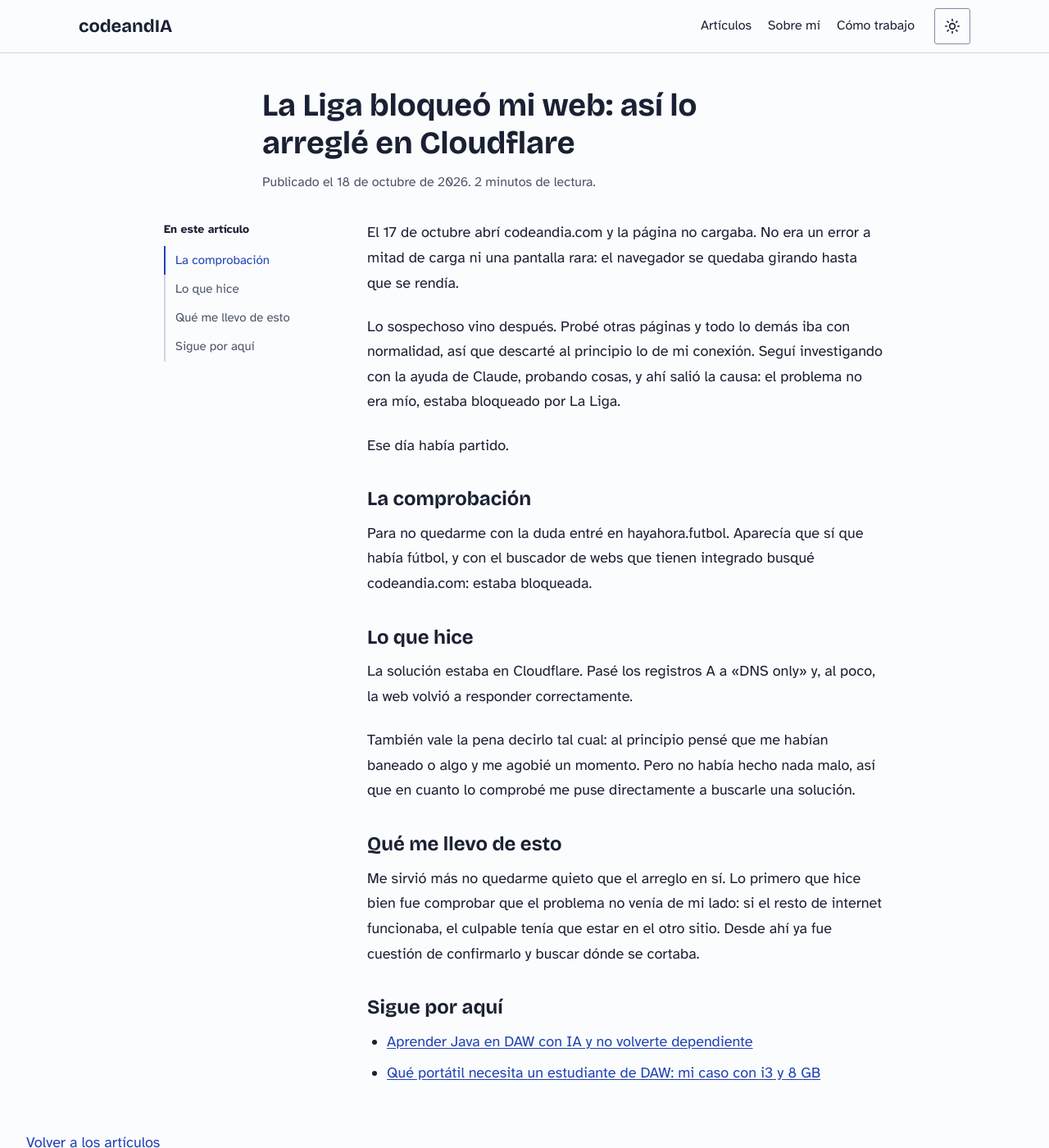
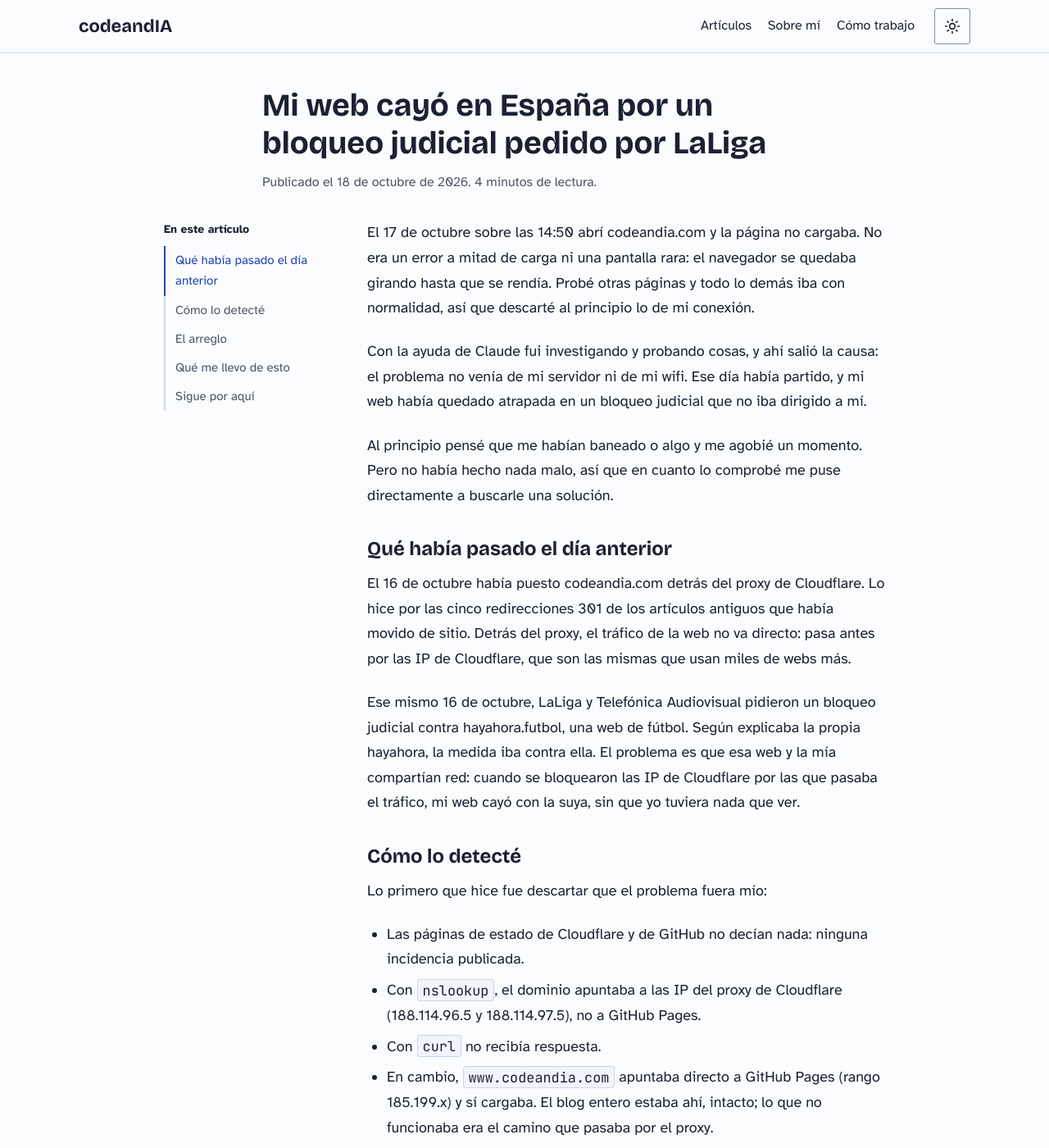
Before and after one commit to vibodigitalinfo-lab/codeandIA, a Jekyll site: the page built from articulos/guias/bloqueo-laliga-a-cloudflare-y-como-afecto-a-este-blog.md, in a window 1280 px wide and 1400 px high. Shown: the whole window at 82% size. Built offline with Jekyll 4.4.1, drawn with Linux system fonts in a browser that asks for light colours; some of the changed text lies outside the part shown.

Commit message:
Reescribe el articulo del bloqueo de LaLiga con el incidente real del 17 de octubre

```diff
--- a/articulos/guias/bloqueo-laliga-a-cloudflare-y-como-afecto-a-este-blog.md
+++ b/articulos/guias/bloqueo-laliga-a-cloudflare-y-como-afecto-a-este-blog.md
@@ -1,34 +1,49 @@
 ---
 layout: article
-title: "La Liga bloqueó mi web: así lo arreglé en Cloudflare"
-description: "El 17 de octubre codeandia.com dejó de cargar. No era mi conexión: había partido. Así lo detecté y lo solucioné."
+title: "Mi web cayó en España por un bloqueo judicial pedido por LaLiga"
+description: "El 17 de octubre codeandia.com dejó de cargar. No era mi servidor: un bloqueo judicial contra otra web se llevó la IP de Cloudflare donde vivía. Así lo detecté."
 category: "Guía"
 date: 2026-10-18
-readtime: 2
+readtime: 4
 last_modified_at: 2026-10-18
 ---
 
-El 17 de octubre abrí codeandia.com y la página no cargaba. No era un error a mitad de carga ni una pantalla rara: el navegador se quedaba girando hasta que se rendía.
+El 17 de octubre sobre las 14:50 abrí codeandia.com y la página no cargaba. No era un error a mitad de carga ni una pantalla rara: el navegador se quedaba girando hasta que se rendía. Probé otras páginas y todo lo demás iba con normalidad, así que descarté al principio lo de mi conexión.
 
-Lo sospechoso vino después. Probé otras páginas y todo lo demás iba con normalidad, así que descarté al principio lo de mi conexión. Seguí investigando con la ayuda de Claude, probando cosas, y ahí salió la causa: el problema no era mío, estaba bloqueado por La Liga.
+Con la ayuda de Claude fui investigando y probando cosas, y ahí salió la causa: el problema no venía de mi servidor ni de mi wifi. Ese día había partido, y mi web había quedado atrapada en un bloqueo judicial que no iba dirigido a mí.
 
-Ese día había partido.
+Al principio pensé que me habían baneado o algo y me agobié un momento. Pero no había hecho nada malo, así que en cuanto lo comprobé me puse directamente a buscarle una solución.
 
-## La comprobación
+## Qué había pasado el día anterior
 
-Para no quedarme con la duda entré en hayahora.futbol. Aparecía que sí que había fútbol, y con el buscador de webs que tienen integrado busqué codeandia.com: estaba bloqueada.
+El 16 de octubre había puesto codeandia.com detrás del proxy de Cloudflare. Lo hice por las cinco redirecciones 301 de los artículos antiguos que había movido de sitio. Detrás del proxy, el tráfico de la web no va directo: pasa antes por las IP de Cloudflare, que son las mismas que usan miles de webs más.
 
-## Lo que hice
+Ese mismo 16 de octubre, LaLiga y Telefónica Audiovisual pidieron un bloqueo judicial contra hayahora.futbol, una web de fútbol. Según explicaba la propia hayahora, la medida iba contra ella. El problema es que esa web y la mía compartían red: cuando se bloquearon las IP de Cloudflare por las que pasaba el tráfico, mi web cayó con la suya, sin que yo tuviera nada que ver.
 
-La solución estaba en Cloudflare. Pasé los registros A a «DNS only» y, al poco, la web volvió a responder correctamente.
+## Cómo lo detecté
 
-También vale la pena decirlo tal cual: al principio pensé que me habían baneado o algo y me agobié un momento. Pero no había hecho nada malo, así que en cuanto lo comprobé me puse directamente a buscarle una solución.
+Lo primero que hice fue descartar que el problema fuera mío:
+
+- Las páginas de estado de Cloudflare y de GitHub no decían nada: ninguna incidencia publicada.
+- Con `nslookup`, el dominio apuntaba a las IP del proxy de Cloudflare (188.114.96.5 y 188.114.97.5), no a GitHub Pages.
+- Con `curl` no recibía respuesta.
+- En cambio, `www.codeandia.com` apuntaba directo a GitHub Pages (rango 185.199.x) y sí cargaba. El blog entero estaba ahí, intacto; lo que no funcionaba era el camino que pasaba por el proxy.
+
+Para no quedarme con la duda entré en hayahora.futbol. Aparecía que sí que había fútbol ese día, y con el buscador de webs que tienen busqué codeandia.com: estaba bloqueada. Ahí tenía la confirmación.
+
+## El arreglo
+
+Pasé los registros A de Cloudflare a «DNS only». Con el proxy apagado, el tráfico va directo del navegador a GitHub Pages y no toca las IP bloqueadas. Al poco, `nslookup` devolvía el rango 185.199.x de GitHub Pages, `curl -vI` respondía con 200 y la web volvió a cargar.
+
+Pero el arreglo tiene su precio: al apagar el proxy, las cinco redirecciones 301 dejaron de funcionar. DNS only salva el acceso, no el problema de fondo: el bloqueo seguía ahí, y yo seguía sin proxy.
 
 ## Qué me llevo de esto
 
-Me sirvió más no quedarme quieto que el arreglo en sí. Lo primero que hice bien fue comprobar que el problema no venía de mi lado: si el resto de internet funcionaba, el culpable tenía que estar en el otro sitio. Desde ahí ya fue cuestión de confirmarlo y buscar dónde se cortaba.
+Me sirvió más no quedarme quieto que el arreglo en sí. Lo primero que hice bien fue comprobar que el problema no venía de mi lado: si el resto de internet funcionaba, el culpable tenía que estar en el camino de en medio. Las páginas de estado, un `nslookup` y un `curl` te dicen bastante en cinco minutos; y si un `curl` no te da pistas, con `-v` ves lo que pasa de verdad en la conexión.
+
+También me llevo una idea que no tenía detrás del proxy de Cloudflare no estás solo. Compartes IP con miles de webs, y si a una de ellas le cae un bloqueo en tu país, te puedes ir con ella. Estoy en España y mi audiencia sobre todo también: es algo a tener en cuenta antes de poner el proxy sin necesidad.
 
 ## Sigue por aquí
 
+- [Qué dominio comprar para tu primer proyecto web](/articulos/guias/que-dominio-comprar-primer-proyecto-web/)
 - [Aprender Java en DAW con IA y no volverte dependiente](/articulos/guias/aprender-java-con-ia-daw/)
-- [Qué portátil necesita un estudiante de DAW: mi caso con i3 y 8 GB](/articulos/guias/que-portatil-comprar-estudiar-daw-2026/)
```
